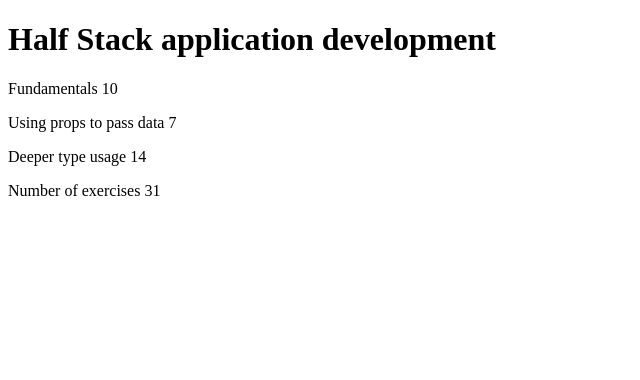
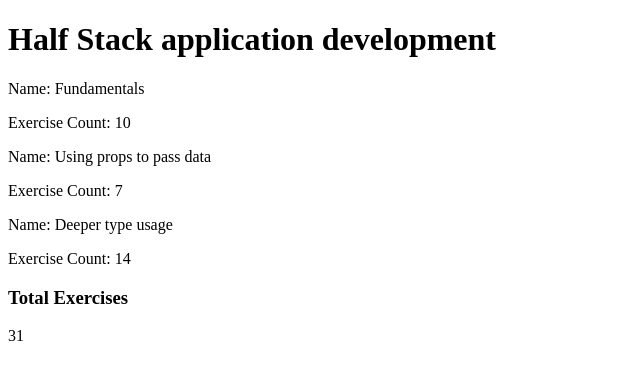
Before and after one commit to Peterzolo/part9-client, a React (Create React App) app: page / in a window 1280 px wide. Shown: the top 380 px of the page, without its empty margins (0-640 px from the left). Built offline with nearby package versions, Linux system fonts and the light colour scheme.

Commit message:
part 9 client
Modified code

```diff
--- a/src/App.tsx
+++ b/src/App.tsx
@@ -1,6 +1,12 @@
-const App = () => {
-  const courseName = "Half Stack application development";
-  const courseParts = [
+import React from "react";
+import Content from "./components/Content";
+import Header from "./components/Header";
+import Total from "./components/Total";
+import { CoursePart } from "./interface/interface";
+
+const courseName: string = "Half Stack application development";
+
+const courseParts: CoursePart[] = [
   {
     name: "Fundamentals",
     exerciseCount: 10,
@@ -15,23 +21,21 @@ const App = () => {
   },
 ];
 
+const total: number = courseParts.reduce(
+  (accumulator: number, coursePart: CoursePart) =>
+    accumulator + coursePart.exerciseCount,
+  0
+);
+
+const App: React.FC = () => {
   return (
+    <>
       <div>
-      <h1>{courseName}</h1>
-      <p>
-        {courseParts[0].name} {courseParts[0].exerciseCount}
-      </p>
-      <p>
-        {courseParts[1].name} {courseParts[1].exerciseCount}
-      </p>
-      <p>
-        {courseParts[2].name} {courseParts[2].exerciseCount}
-      </p>
-      <p>
-        Number of exercises{" "}
-        {courseParts.reduce((carry, part) => carry + part.exerciseCount, 0)}
-      </p>
+        <Header courseName={courseName} />
+        <Content courseParts={courseParts} />
+        <Total total={total} />
       </div>
+    </>
   );
 };
 
--- a/src/components/Content.tsx
+++ b/src/components/Content.tsx
@@ -1,7 +1,23 @@
 import React from "react";
+import { CoursePart } from "../interface/interface";
+import ContentItem from "./ContentItem";
 
-const Content = () => {
-  return <div>Content</div>;
+interface IContent {
+  courseParts: CoursePart[];
+}
+
+const Content: React.FC<IContent> = ({ courseParts }) => {
+  return (
+    <div>
+      {courseParts.map((coursePart, index) => (
+        <ContentItem
+          key={index}
+          name={coursePart.name}
+          exerciseCount={coursePart.exerciseCount}
+        />
+      ))}
+    </div>
+  );
 };
 
 export default Content;
--- /dev/null
+++ b/src/components/ContentItem.tsx
@@ -0,0 +1,15 @@
+interface IContentItem {
+  name: string;
+  exerciseCount: number;
+}
+
+const ContentItem: React.FC<IContentItem> = ({ name, exerciseCount }) => {
+  return (
+    <div>
+      <p>Name: {name}</p>
+      <p>Exercise Count: {exerciseCount}</p>
+    </div>
+  );
+};
+
+export default ContentItem;
--- a/src/components/Header.tsx
+++ b/src/components/Header.tsx
@@ -1,7 +1,15 @@
 import React from "react";
 
-const Header = () => {
-  return <div>Header</div>;
+interface HeaderProps {
+  courseName: string;
+}
+
+const Header: React.FC<HeaderProps> = ({ courseName }) => {
+  return (
+    <div>
+      <h1>{courseName}</h1>
+    </div>
+  );
 };
 
 export default Header;
--- /dev/null
+++ b/src/components/Total.tsx
@@ -0,0 +1,16 @@
+import React from "react";
+
+interface ITotal {
+  total: number;
+}
+
+const Total: React.FC<ITotal> = ({ total }) => {
+  return (
+    <div>
+      <h3>Total Exercises</h3>
+      <p>{total}</p>
+    </div>
+  );
+};
+
+export default Total;
--- /dev/null
+++ b/src/interface/interface.ts
@@ -0,0 +1,4 @@
+export interface CoursePart {
+  name: string;
+  exerciseCount: number;
+}
```
Also changed, not shown: 1 other file (tests, documents, lock files or other folders). Lines whose indentation alone changed are shown as unchanged.
